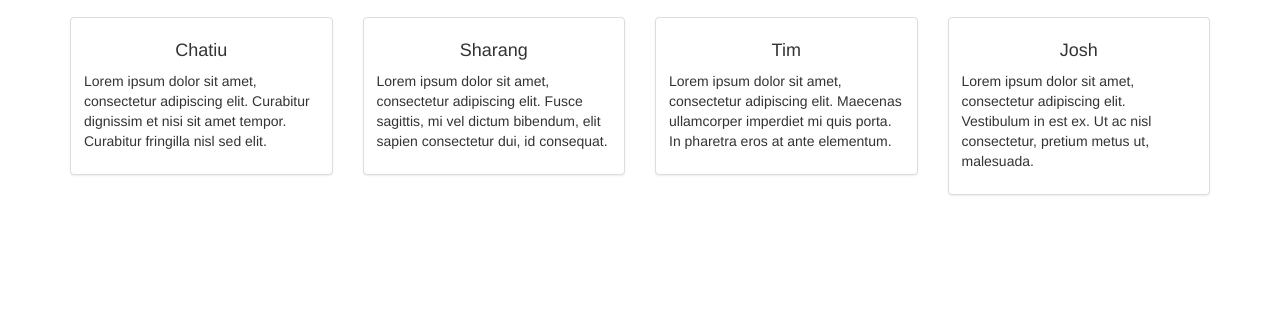
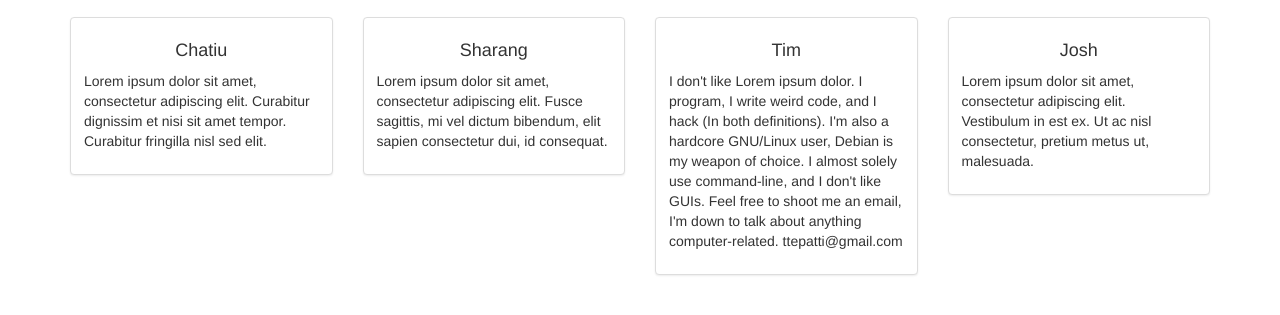
Before and after one commit to Deliquescence/THS_CompWeb, a plain HTML site: page leaders.html in a window 1280 px wide. Shown: the part 53-368 px from the top of the page. Drawn offline with nearby package versions, Linux system fonts and the light colour scheme.

Commit message:
Tim's Leader page

```diff
--- a/leaders.html
+++ b/leaders.html
@@ -84,7 +84,7 @@
                     <div class="thumbnail">
                         <div class="caption">
                             <h4 style="text-align:center">Tim</h4>
-                            <p>Lorem ipsum dolor sit amet, consectetur adipiscing elit. Maecenas ullamcorper imperdiet mi quis porta. In pharetra eros at ante elementum.</p>
+                            <p>I don't like Lorem ipsum dolor. I program, I write weird code, and I hack (In both definitions). I'm also a hardcore GNU/Linux user, Debian is my weapon of choice. I almost solely use command-line, and I don't like GUIs. Feel free to shoot me an email, I'm down to talk about anything computer-related. ttepatti@gmail.com</p>
                         </div>
                     </div>
                 </div>
```
